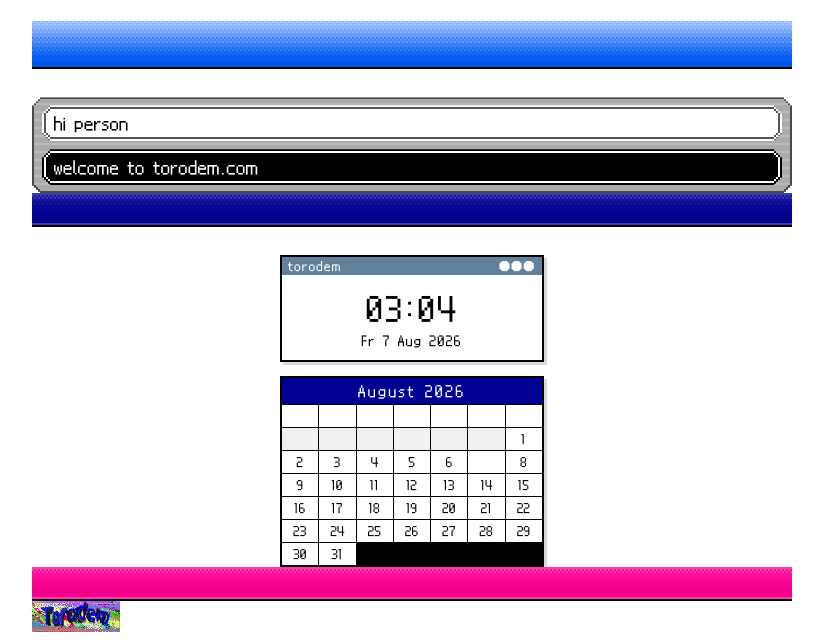
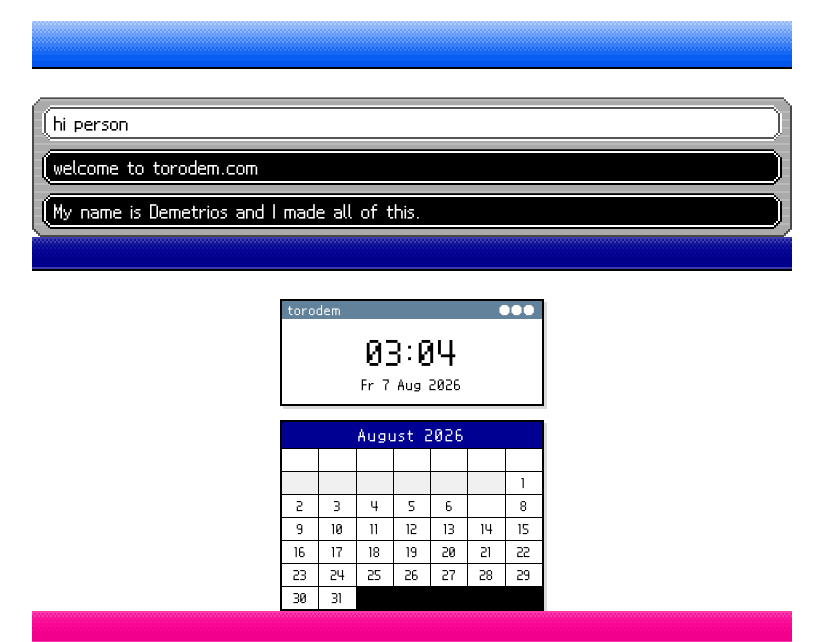
Before and after one commit to torodem64-prog/torodem-site, a plain HTML site: page index.html in a window 1280 px wide. Shown: the part 138-780 px from the top of the page, without its empty margins (228-1051 px from the left). Drawn offline with Linux system fonts and the light colour scheme.

Commit message:
Add introduction message to pictochat

```diff
--- a/index.html
+++ b/index.html
@@ -150,6 +150,7 @@
   <div class="pictochat-window">
     <div class="pictochat-message">hi person</div>
     <div class="pictochat-status">welcome to torodem.com</div>
+    <div class="pictochat-status">My name is Demetrios and I made all of this.</div>
   </div>
 </section>
 
```
